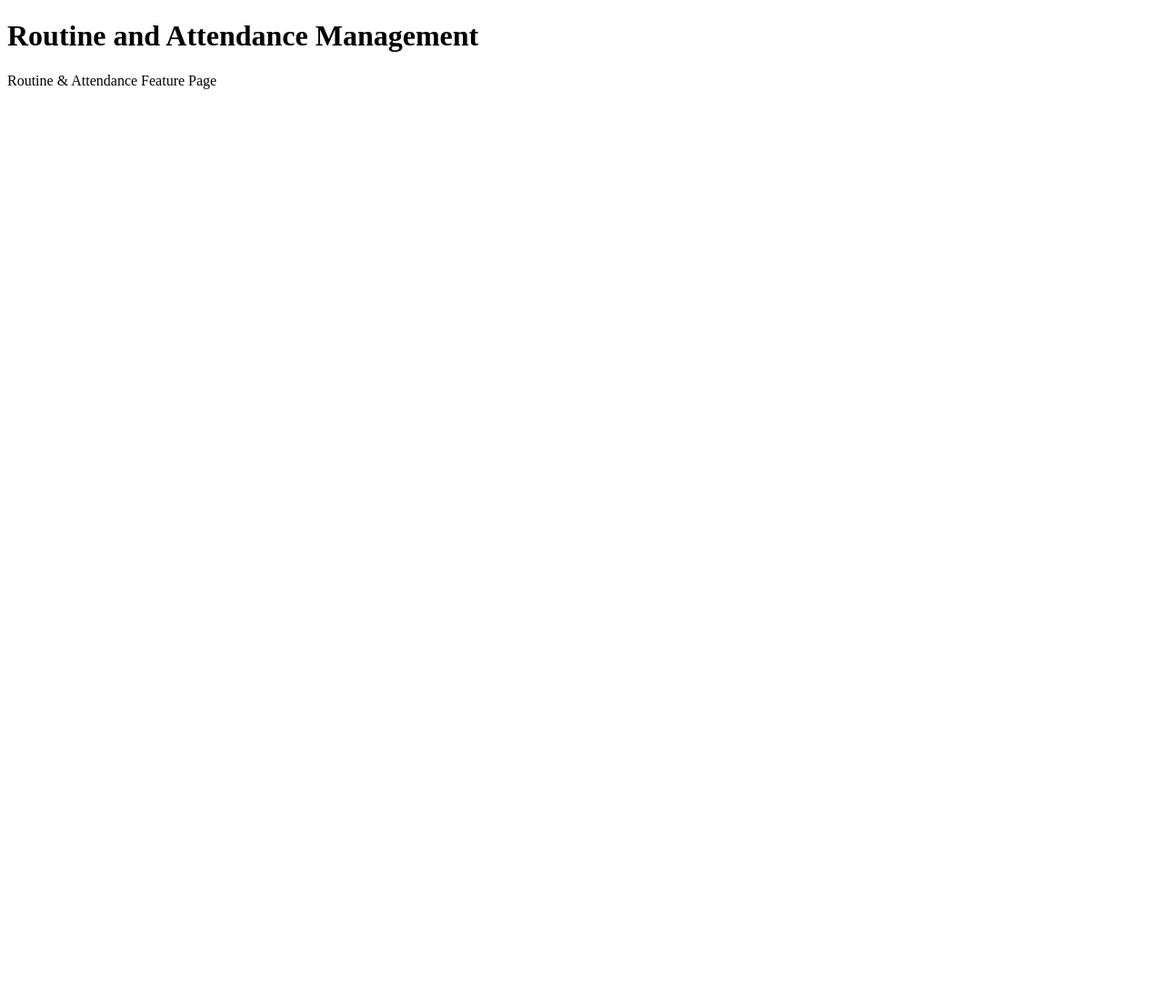
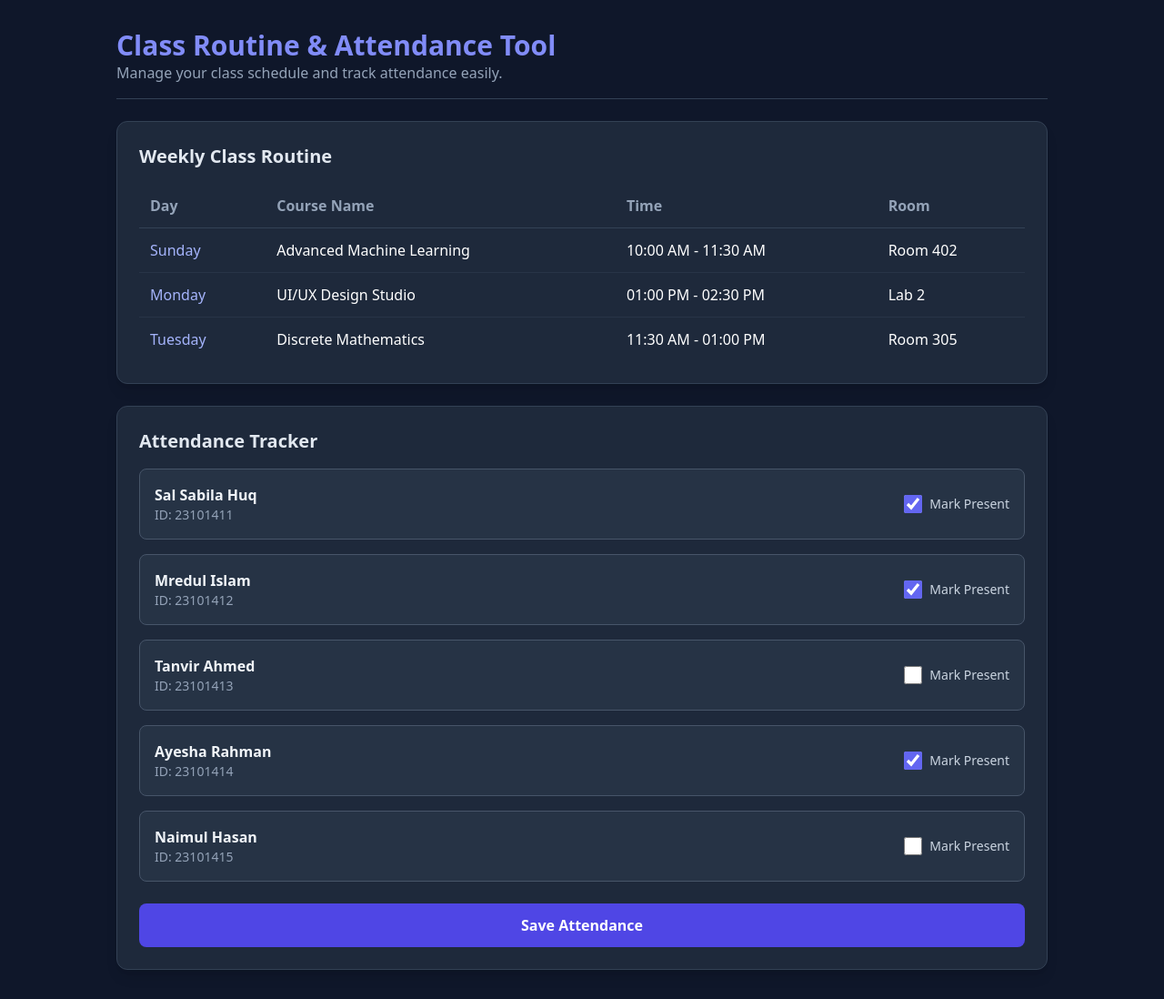
Before and after one commit to mredul15/CSE471_Group6_Universe, a Flask app: page /routine in a window 1280 px wide. Shown: the whole page at 91% size. Before the commit the page ends 98 px from the top, so only its background shows below. Run offline with Flask 3, Linux system fonts and the light colour scheme; some libraries are stand-ins or nearby versions.

Commit message:
Update Routine and Attendance UI

```diff
--- a/routes/routine_attendance.py
+++ b/routes/routine_attendance.py
@@ -3,5 +3,13 @@ from flask import Blueprint, render_template
 routine_bp = Blueprint('routine', __name__)
 
 @routine_bp.route('/routine')
-def routine_page():
-    return render_template('routine_attendance.html')
+def routine_home():
+
+    students_list = [
+        {"id": "23101411", "name": "Sal Sabila Huq", "status": "Present"},
+        {"id": "23101412", "name": "Mredul Islam", "status": "Present"},
+        {"id": "23101413", "name": "Tanvir Ahmed", "status": "Absent"},
+        {"id": "23101414", "name": "Ayesha Rahman", "status": "Present"},
+        {"id": "23101415", "name": "Naimul Hasan", "status": "Absent"}
+    ]
+    return render_template('routine_attendance.html', students=students_list)
--- a/templates/routine_attendance.html
+++ b/templates/routine_attendance.html
@@ -2,10 +2,78 @@
 <html lang="en">
 <head>
     <meta charset="UTF-8">
-    <title>Routine & Attendance</title>
+    <title>Class Routine & Attendance</title>
+    <script src="https://cdn.tailwindcss.com"></script>
 </head>
-<body>
-    <h1>Routine and Attendance Management</h1>
-    <p>Routine & Attendance Feature Page</p>
+<body class="bg-slate-900 text-white min-h-screen p-8">
+    <div class="max-w-5xl mx-auto space-y-6">
+
+        <div class="border-b border-slate-700 pb-4">
+            <h1 class="text-3xl font-bold text-indigo-400">Class Routine & Attendance Tool</h1>
+            <p class="text-slate-400">Manage your class schedule and track attendance easily.</p>
+        </div>
+
+        <div class="bg-slate-800 p-6 rounded-xl shadow-lg border border-slate-700">
+            <h2 class="text-xl font-semibold mb-4 text-slate-200">Weekly Class Routine</h2>
+            <div class="overflow-x-auto">
+                <table class="w-full text-left border-collapse">
+                    <thead>
+                        <tr class="border-b border-slate-700 text-slate-400">
+                            <th class="p-3">Day</th>
+                            <th class="p-3">Course Name</th>
+                            <th class="p-3">Time</th>
+                            <th class="p-3">Room</th>
+                        </tr>
+                    </thead>
+                    <tbody class="divide-y divide-slate-700/50">
+                        <tr class="hover:bg-slate-700/30">
+                            <td class="p-3 text-indigo-300 font-medium">Sunday</td>
+                            <td class="p-3">Advanced Machine Learning</td>
+                            <td class="p-3">10:00 AM - 11:30 AM</td>
+                            <td class="p-3">Room 402</td>
+                        </tr>
+                        <tr class="hover:bg-slate-700/30">
+                            <td class="p-3 text-indigo-300 font-medium">Monday</td>
+                            <td class="p-3">UI/UX Design Studio</td>
+                            <td class="p-3">01:00 PM - 02:30 PM</td>
+                            <td class="p-3">Lab 2</td>
+                        </tr>
+                        <tr class="hover:bg-slate-700/30">
+                            <td class="p-3 text-indigo-300 font-medium">Tuesday</td>
+                            <td class="p-3">Discrete Mathematics</td>
+                            <td class="p-3">11:30 AM - 01:00 PM</td>
+                            <td class="p-3">Room 305</td>
+                        </tr>
+                    </tbody>
+                </table>
+            </div>
+        </div>
+
+        <div class="bg-slate-800 p-6 rounded-xl shadow-lg border border-slate-700">
+            <h2 class="text-xl font-semibold mb-4 text-slate-200">Attendance Tracker</h2>
+
+            <div class="space-y-4">
+                {% for student in students %}
+                <div class="flex items-center justify-between p-4 bg-slate-700/40 rounded-lg border border-slate-600">
+                    <div>
+                        <p class="font-semibold text-slate-100">{{ student.name }}</p>
+                        <p class="text-sm text-slate-400">ID: {{ student.id }}</p>
+                    </div>
+                    <div class="flex items-center gap-3">
+                        <label class="flex items-center gap-2 cursor-pointer">
+                            <input type="checkbox" class="w-5 h-5 accent-indigo-500 rounded" {% if student.status == 'Present' %}checked{% endif %}>
+                            <span class="text-sm font-medium text-slate-300">Mark Present</span>
+                        </label>
+                    </div>
+                </div>
+                {% endfor %}
+            </div>
+
+            <button onclick="alert('Attendance Saved Successfully!')" class="mt-6 w-full py-3 bg-indigo-600 hover:bg-indigo-500 text-white font-semibold rounded-lg transition-all">
+                Save Attendance
+            </button>
+        </div>
+
+    </div>
 </body>
 </html>
```
